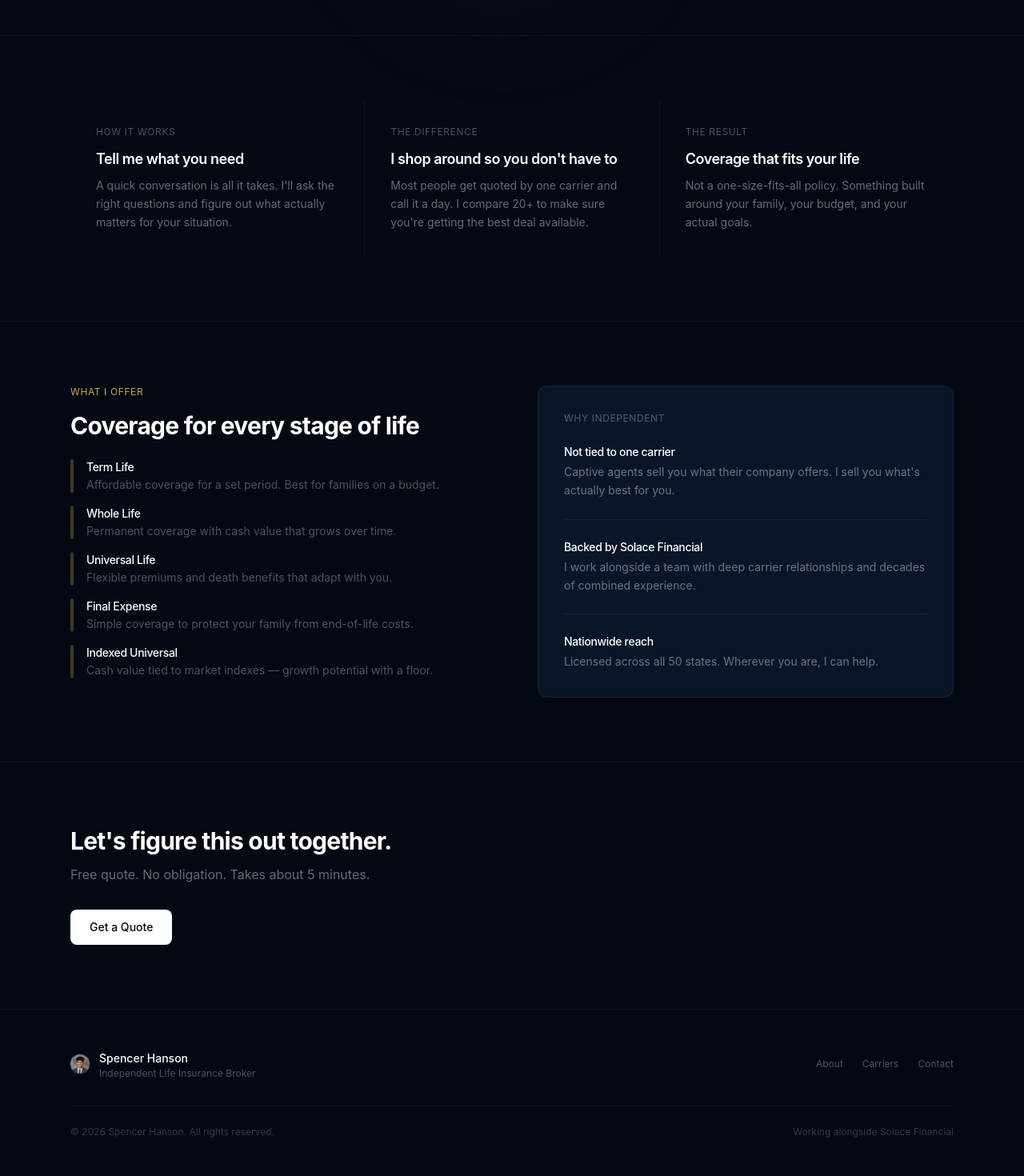
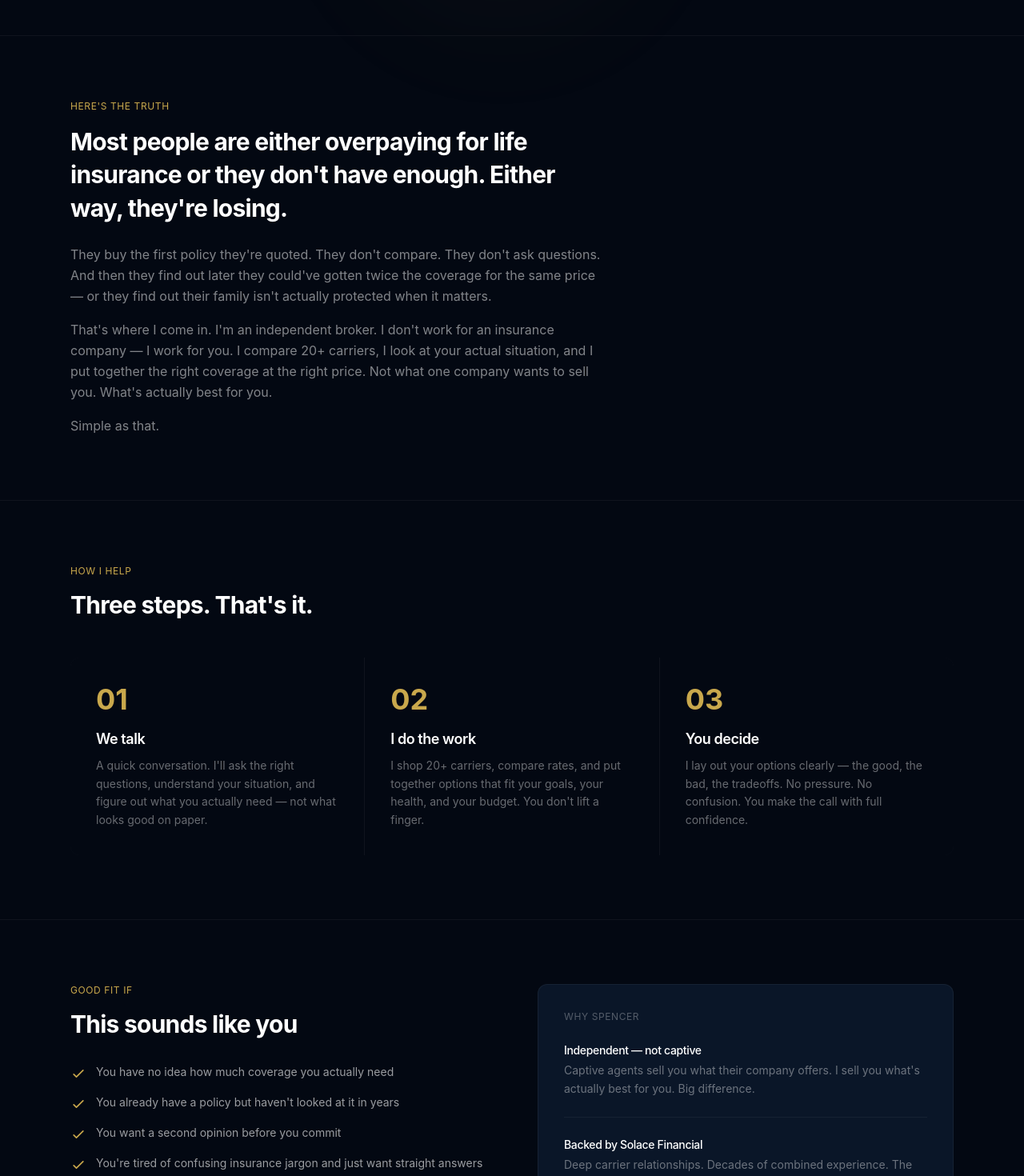
Before and after one commit to chillogu/built-by-spencer, a Next.js app: page / in a window 1280 px wide. Shown: the part 820-2290 px from the top of the page at 80% size. Built offline with nearby package versions, Linux system fonts and the light colour scheme.

Commit message:
Update contact info

```diff
--- a/src/app/contact/page.tsx
+++ b/src/app/contact/page.tsx
@@ -14,10 +14,10 @@ export default function Contact() {
                 pressure, no obligation — just a conversation about what you need.
               </p>
 
-              <form action="https://formsubmit.co/me@protectedwithspencer.com" method="POST" className="space-y-5">
-                <input type="hidden" name="_subject" value="New quote request from protectedwithspencer.com" />
-                <input type="hidden" name="_captcha" value="false" />
-                <input type="hidden" name="_template" value="table" />
+              <form action="https://api.web3forms.com/submit" method="POST" className="space-y-5">
+                <input type="hidden" name="access_key" value="43b462cb-8c33-4780-98b7-9d813615bb4c" />
+                <input type="hidden" name="subject" value="New quote request from protectedwithspencer.com" />
+                <input type="checkbox" name="botcheck" className="hidden" />
                 <div>
                   <label htmlFor="name" className="block text-white/30 text-xs uppercase tracking-wider mb-2">
                     Name
@@ -54,7 +54,7 @@ export default function Contact() {
                       name="phone"
                       id="phone"
                       className="w-full bg-navy-900 border border-white/5 rounded-lg px-4 py-3 text-white placeholder-white/20 focus:outline-none focus:border-white/20 transition-colors text-sm"
-                      placeholder="(555) 123-4567"
+                      placeholder="(914) 454-1515"
                     />
                   </div>
                 </div>
@@ -85,11 +85,11 @@ export default function Contact() {
                 <div className="space-y-5">
                   <div>
                     <p className="text-white/20 text-xs uppercase tracking-wider mb-1">Phone</p>
-                    <p className="text-white/60 text-sm">(555) 123-4567</p>
+                    <p className="text-white/60 text-sm">(914) 454-1515</p>
                   </div>
                   <div>
                     <p className="text-white/20 text-xs uppercase tracking-wider mb-1">Email</p>
-                    <p className="text-white/60 text-sm">spencer@example.com</p>
+                    <p className="text-white/60 text-sm">me@protectedwithspencer.com</p>
                   </div>
                   <div>
                     <p className="text-white/20 text-xs uppercase tracking-wider mb-1">Service area</p>
--- a/src/app/page.tsx
+++ b/src/app/page.tsx
@@ -8,26 +8,52 @@ export default function Home() {
 
       <section className="border-t border-white/5">
         <div className="max-w-6xl mx-auto px-5 sm:px-6 py-20">
+          <div className="max-w-2xl">
+            <p className="text-gold-500 text-xs uppercase tracking-wider mb-4">Here's the truth</p>
+            <h2 className="text-2xl sm:text-3xl font-bold mb-6 tracking-tight leading-snug">
+              Most people are either overpaying for life insurance or they don't have enough. Either way, they're losing.
+            </h2>
+            <div className="space-y-4 text-white/50 leading-relaxed">
+              <p>
+                They buy the first policy they're quoted. They don't compare. They don't ask questions. And then they find out later they could've gotten twice the coverage for the same price — or they find out their family isn't actually protected when it matters.
+              </p>
+              <p>
+                That's where I come in. I'm an independent broker. I don't work for an insurance company — I work for you. I compare 20+ carriers, I look at your actual situation, and I put together the right coverage at the right price. Not what one company wants to sell you. What's actually best for you.
+              </p>
+              <p>
+                Simple as that.
+              </p>
+            </div>
+          </div>
+        </div>
+      </section>
+
+      <section className="border-t border-white/5">
+        <div className="max-w-6xl mx-auto px-5 sm:px-6 py-20">
+          <p className="text-gold-500 text-xs uppercase tracking-wider mb-4">How I help</p>
+          <h2 className="text-2xl sm:text-3xl font-bold mb-12 tracking-tight">
+            Three steps. That's it.
+          </h2>
           <div className="grid grid-cols-1 md:grid-cols-3 gap-px bg-white/5 rounded-xl overflow-hidden">
             <div className="bg-navy-950 p-8">
-              <p className="text-white/30 text-xs uppercase tracking-wider mb-3">How it works</p>
-              <h3 className="text-white font-semibold text-lg mb-2">Tell me what you need</h3>
+              <div className="text-gold-500 text-4xl font-bold mb-4">01</div>
+              <h3 className="text-white font-semibold text-lg mb-2">We talk</h3>
               <p className="text-white/40 text-sm leading-relaxed">
-                A quick conversation is all it takes. I'll ask the right questions and figure out what actually matters for your situation.
+                A quick conversation. I'll ask the right questions, understand your situation, and figure out what you actually need — not what looks good on paper.
               </p>
             </div>
             <div className="bg-navy-950 p-8">
-              <p className="text-white/30 text-xs uppercase tracking-wider mb-3">The difference</p>
-              <h3 className="text-white font-semibold text-lg mb-2">I shop around so you don't have to</h3>
+              <div className="text-gold-500 text-4xl font-bold mb-4">02</div>
+              <h3 className="text-white font-semibold text-lg mb-2">I do the work</h3>
               <p className="text-white/40 text-sm leading-relaxed">
-                Most people get quoted by one carrier and call it a day. I compare 20+ to make sure you're getting the best deal available.
+                I shop 20+ carriers, compare rates, and put together options that fit your goals, your health, and your budget. You don't lift a finger.
               </p>
             </div>
             <div className="bg-navy-950 p-8">
-              <p className="text-white/30 text-xs uppercase tracking-wider mb-3">The result</p>
-              <h3 className="text-white font-semibold text-lg mb-2">Coverage that fits your life</h3>
+              <div className="text-gold-500 text-4xl font-bold mb-4">03</div>
+              <h3 className="text-white font-semibold text-lg mb-2">You decide</h3>
               <p className="text-white/40 text-sm leading-relaxed">
-                Not a one-size-fits-all policy. Something built around your family, your budget, and your actual goals.
+                I lay out your options clearly — the good, the bad, the tradeoffs. No pressure. No confusion. You make the call with full confidence.
               </p>
             </div>
           </div>
@@ -38,48 +64,48 @@ export default function Home() {
         <div className="max-w-6xl mx-auto px-5 sm:px-6 py-20">
           <div className="grid grid-cols-1 lg:grid-cols-2 gap-16 items-start">
             <div>
-              <p className="text-gold-500 text-xs uppercase tracking-wider mb-4">What I offer</p>
-              <h2 className="text-2xl sm:text-3xl font-bold mb-6 tracking-tight">
-                Coverage for every stage of life
+              <p className="text-gold-500 text-xs uppercase tracking-wider mb-4">Good fit if</p>
+              <h2 className="text-2xl sm:text-3xl font-bold mb-8 tracking-tight">
+                This sounds like you
               </h2>
               <div className="space-y-4">
                 {[
-                  { title: "Term Life", desc: "Affordable coverage for a set period. Best for families on a budget." },
-                  { title: "Whole Life", desc: "Permanent coverage with cash value that grows over time." },
-                  { title: "Universal Life", desc: "Flexible premiums and death benefits that adapt with you." },
-                  { title: "Final Expense", desc: "Simple coverage to protect your family from end-of-life costs." },
-                  { title: "Indexed Universal", desc: "Cash value tied to market indexes — growth potential with a floor." },
+                  "You have no idea how much coverage you actually need",
+                  "You already have a policy but haven't looked at it in years",
+                  "You want a second opinion before you commit",
+                  "You're tired of confusing insurance jargon and just want straight answers",
+                  "You want to protect your family without overpaying",
+                  "You've been putting this off and you know it's time to deal with it",
                 ].map((item) => (
-                  <div key={item.title} className="flex gap-4">
-                    <div className="w-1 bg-gold-500/30 rounded-full flex-shrink-0" />
-                    <div>
-                      <h4 className="text-white font-medium text-sm mb-0.5">{item.title}</h4>
-                      <p className="text-white/30 text-sm">{item.desc}</p>
-                    </div>
+                  <div key={item} className="flex items-start gap-3">
+                    <svg className="w-5 h-5 text-gold-500 mt-0.5 flex-shrink-0" fill="none" stroke="currentColor" viewBox="0 0 24 24">
+                      <path strokeLinecap="round" strokeLinejoin="round" strokeWidth={2} d="M5 13l4 4L19 7" />
+                    </svg>
+                    <p className="text-white/60 text-sm">{item}</p>
                   </div>
                 ))}
               </div>
             </div>
 
             <div className="bg-navy-900 border border-white/5 rounded-xl p-8">
-              <p className="text-white/30 text-xs uppercase tracking-wider mb-6">Why independent</p>
+              <p className="text-white/30 text-xs uppercase tracking-wider mb-6">Why Spencer</p>
               <div className="space-y-6">
                 <div>
-                  <h4 className="text-white font-medium text-sm mb-1">Not tied to one carrier</h4>
+                  <h4 className="text-white font-medium text-sm mb-1">Independent — not captive</h4>
                   <p className="text-white/40 text-sm leading-relaxed">
-                    Captive agents sell you what their company offers. I sell you what's actually best for you.
+                    Captive agents sell you what their company offers. I sell you what's actually best for you. Big difference.
                   </p>
                 </div>
                 <div className="border-t border-white/5 pt-6">
                   <h4 className="text-white font-medium text-sm mb-1">Backed by Solace Financial</h4>
                   <p className="text-white/40 text-sm leading-relaxed">
-                    I work alongside a team with deep carrier relationships and decades of combined experience.
+                    Deep carrier relationships. Decades of combined experience. The infrastructure to get it done right.
                   </p>
                 </div>
                 <div className="border-t border-white/5 pt-6">
-                  <h4 className="text-white font-medium text-sm mb-1">Nationwide reach</h4>
+                  <h4 className="text-white font-medium text-sm mb-1">All 50 states</h4>
                   <p className="text-white/40 text-sm leading-relaxed">
-                    Licensed across all 50 states. Wherever you are, I can help.
+                    Licensed nationwide. Wherever you are, I can help. No exceptions.
                   </p>
                 </div>
               </div>
@@ -88,7 +114,11 @@ export default function Home() {
         </div>
       </section>
 
-      <CTA />
+      <CTA
+        title="Stop putting this off."
+        description="One conversation. That's all it takes to figure out where you stand. Free, no obligation, no pressure."
+        buttonText="Talk with Spencer"
+      />
     </main>
   );
 }
--- a/src/components/CTA.tsx
+++ b/src/components/CTA.tsx
@@ -3,9 +3,11 @@ import Link from "next/link";
 export default function CTA({
   title = "Let's figure this out together.",
   description = "Free quote. No obligation. Takes about 5 minutes.",
+  buttonText = "Get a Quote",
 }: {
   title?: string;
   description?: string;
+  buttonText?: string;
 }) {
   return (
     <section className="border-t border-white/5">
@@ -17,7 +19,7 @@ export default function CTA({
             href="/contact"
             className="inline-block bg-white text-navy-950 font-medium px-6 py-3 rounded-lg hover:bg-white/90 transition-colors text-sm"
           >
-            Get a Quote
+            {buttonText}
           </Link>
         </div>
       </div>
--- a/src/components/Footer.tsx
+++ b/src/components/Footer.tsx
@@ -35,7 +35,7 @@ export default function Footer() {
             &copy; {new Date().getFullYear()} Spencer Hanson. All rights reserved.
           </p>
           <p className="text-white/20 text-xs">
-            Working alongside Solace Financial
+            (914) 454-1515 · me@protectedwithspencer.com
           </p>
         </div>
       </div>
```
Also changed, not shown: src/components/Hero.tsx (+4 -3 lines).
